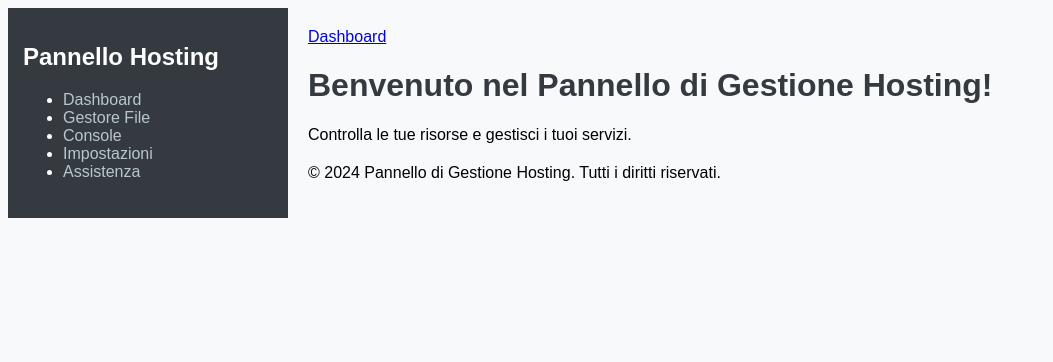
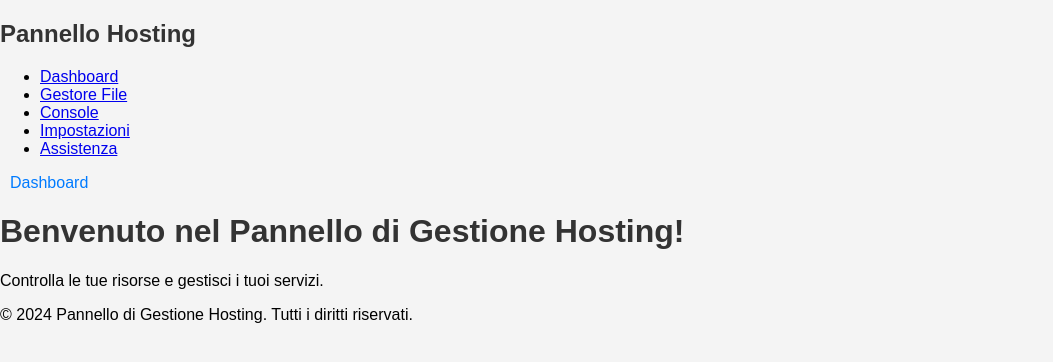
Before and after one commit to Leo2Galli/UbuntuPanel, a PHP site: page /index.html in a window 1280 px wide. Shown: the top 362 px of the page, without its empty margins (0-1053 px from the left). Run offline with PHP 8.4, Linux system fonts and the light colour scheme.

Commit message:
Update style.css

```diff
--- a/style.css
+++ b/style.css
@@ -1,52 +1,17 @@
 body {
-    display: flex;
     font-family: Arial, sans-serif;
-    background-color: #f8f9fa;
+    background-color: #f4f4f4;
+    margin: 0;
+    padding: 0;
 }
-
-.sidebar {
-    min-width: 250px;
-    background-color: #343a40;
-    padding: 15px;
-    color: white;
+h1, h2 {
+    color: #333;
 }
-
-.sidebar h2 {
-    margin-bottom: 20px;
+nav a {
+    margin: 10px;
+    text-decoration: none;
+    color: #007BFF;
 }
-
-.sidebar a {
-    color: #b8c7ce;
-    text-decoration: none;
+nav a:hover {
+    text-decoration: underline;
 }
-
-.sidebar a:hover {
-    color: #ffffff;
-}
-
-.content {
-    flex: 1;
-    padding: 20px;
-}
-
-.navbar {
-    margin-bottom: 20px;
-}
-
-h1 {
-    color: #343a40;
-}
-
-footer {
-    margin-top: 20px;
-}
-
-.console {
-    background-color: #000;
-    color: #fff;
-    padding: 10px;
-    border-radius: 5px;
-    font-family: monospace;
-    white-space: pre;
-    overflow: auto;
-}
```
